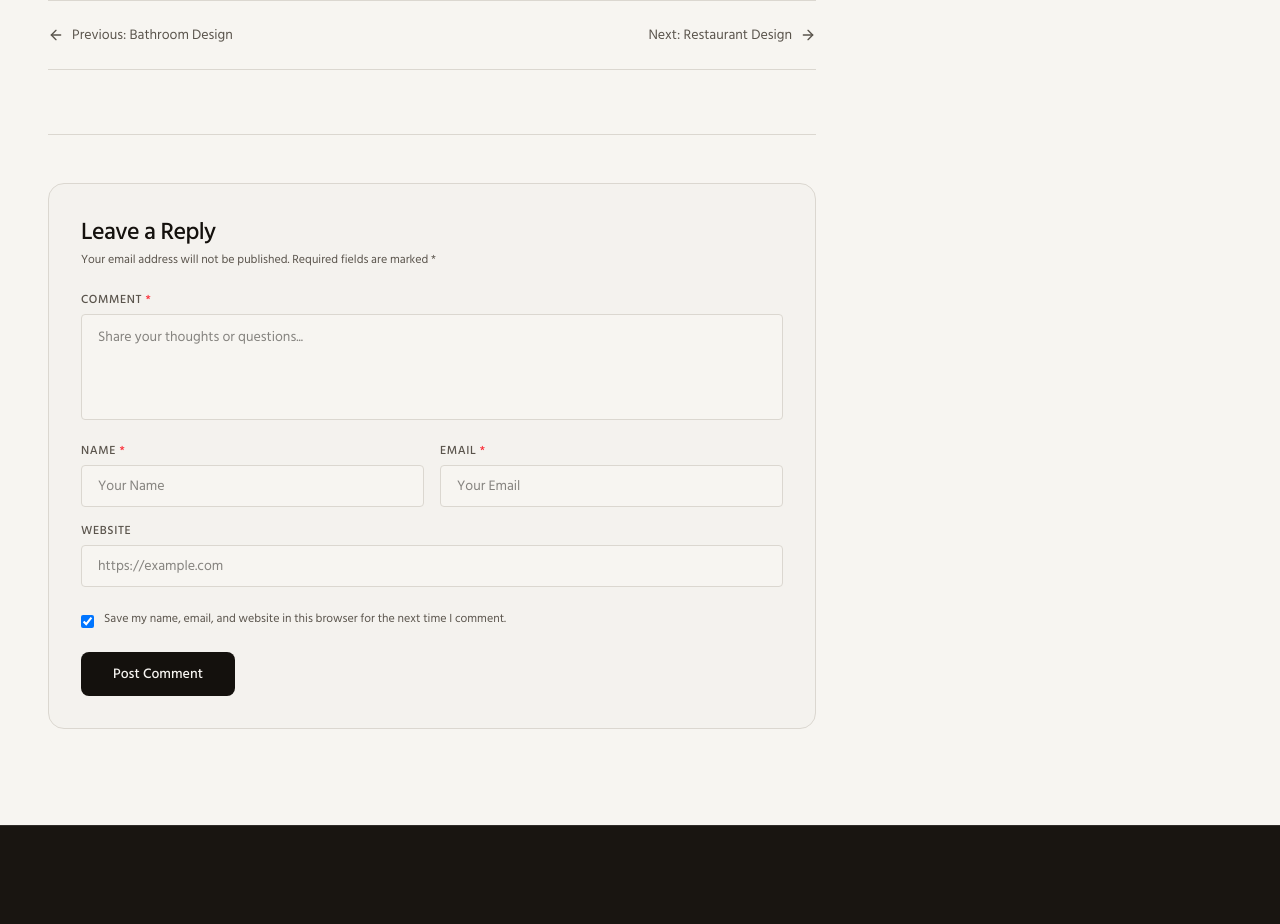
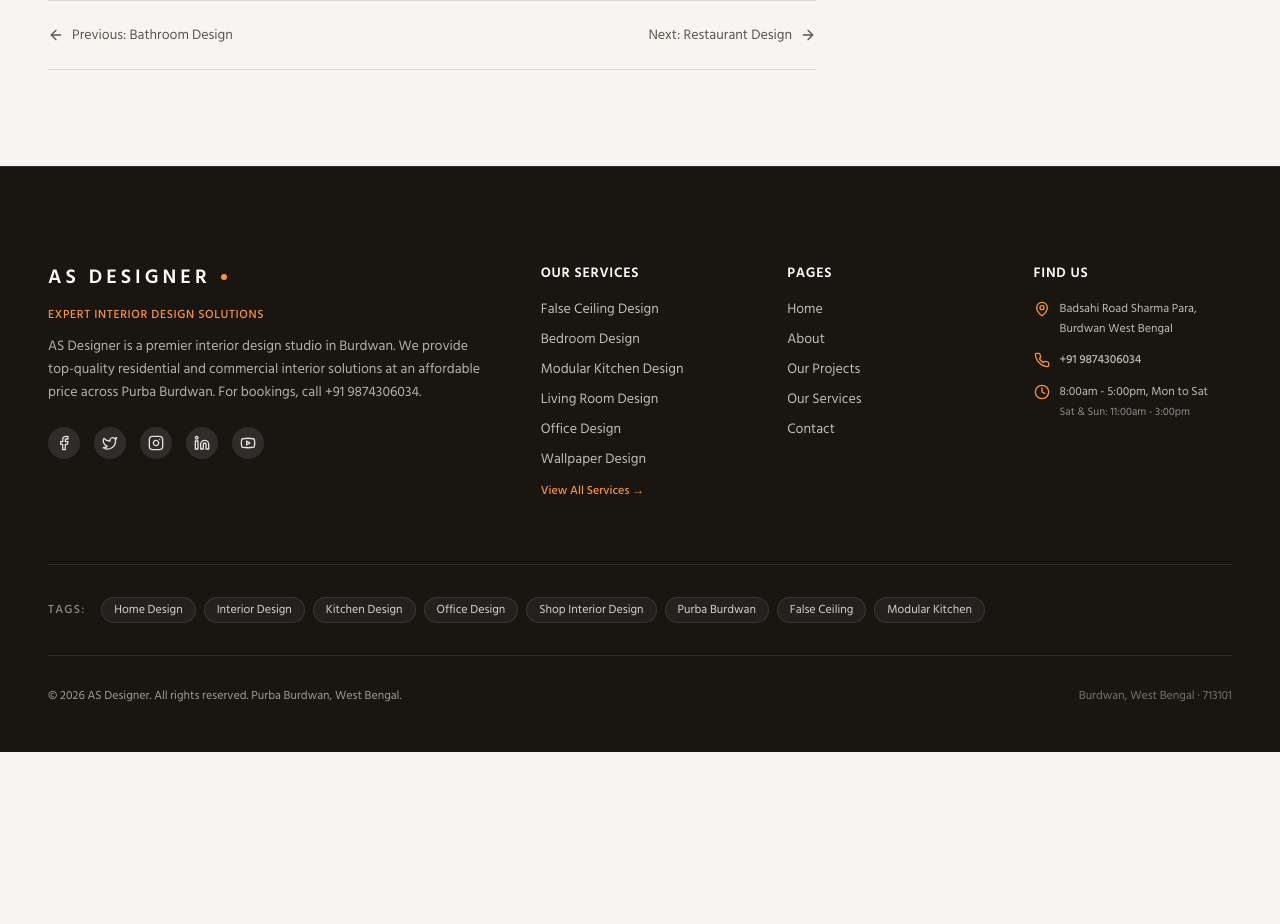
Before and after one commit to tanmayjoddar/as-designer-burdwan, a Next.js app: page /services/balcony-design in a window 1280 px wide. Shown: the part 2060-2984 px from the top of the page. After the commit the page ends 2812 px from the top, so only its background shows below. Built offline with nearby package versions, Linux system fonts and the light colour scheme.

Commit message:
Remove Leave a Reply comment section from all service detail pages

```diff
--- a/app/services/[slug]/page.tsx
+++ b/app/services/[slug]/page.tsx
@@ -40,13 +40,6 @@ export default async function ServiceDetailPage({ params }: ServicePageProps) {
   const prevService = serviceIndex > 0 ? servicesData[serviceIndex - 1] : null
   const nextService = serviceIndex < servicesData.length - 1 ? servicesData[serviceIndex + 1] : null
 
-  const initialComments: Array<{
-    id: string
-    name: string
-    date: string
-    comment: string
-  }> = []
-
   return (
     <div className="min-h-screen bg-background text-foreground">
       <Header />
@@ -54,7 +47,6 @@ export default async function ServiceDetailPage({ params }: ServicePageProps) {
         service={service}
         prevService={prevService}
         nextService={nextService}
-        initialComments={initialComments}
       />
       <Footer />
     </div>
--- a/components/comment-section.tsx
+++ /dev/null
@@ -1,228 +0,0 @@
-"use client"
-
-import { useState, useEffect } from "react"
-import { MessageSquare, User, CheckCircle } from "lucide-react"
-import { useLanguage } from "@/lib/language-context"
-
-interface CommentItem {
-  id: string
-  name: string
-  date: string
-  comment: string
-}
-
-interface CommentSectionProps {
-  postTitle: string
-  postTitleBn?: string
-  initialComments?: CommentItem[]
-}
-
-export function CommentSection({
-  postTitle,
-  postTitleBn,
-  initialComments = [],
-}: CommentSectionProps) {
-  const { lang } = useLanguage()
-  const isBn = lang === "bn"
-  const effectiveTitle = isBn && postTitleBn ? postTitleBn : postTitle
-
-  const [comments, setComments] = useState<CommentItem[]>(initialComments)
-  const [commentText, setCommentText] = useState("")
-  const [name, setName] = useState("")
-  const [email, setEmail] = useState("")
-  const [website, setWebsite] = useState("")
-  const [saveInfo, setSaveInfo] = useState(true)
-  const [submittedMessage, setSubmittedMessage] = useState(false)
-
-  useEffect(() => {
-    try {
-      const saved = localStorage.getItem("as_commenter_info")
-      if (saved) {
-        const parsed = JSON.parse(saved)
-        if (parsed.name) setName(parsed.name)
-        if (parsed.email) setEmail(parsed.email)
-        if (parsed.website) setWebsite(parsed.website)
-      }
-    } catch {
-      // ignore
-    }
-  }, [])
-
-  const handleSubmit = (e: React.FormEvent) => {
-    e.preventDefault()
-    if (!commentText.trim() || !name.trim() || !email.trim()) return
-
-    const newComment: CommentItem = {
-      id: Date.now().toString(),
-      name: name.trim(),
-      date: new Date().toLocaleDateString(isBn ? "bn-IN" : "en-US", {
-        month: "long",
-        day: "numeric",
-        year: "numeric",
-      }),
-      comment: commentText.trim(),
-    }
-
-    setComments((prev) => [...prev, newComment])
-
-    if (saveInfo) {
-      try {
-        localStorage.setItem(
-          "as_commenter_info",
-          JSON.stringify({ name: name.trim(), email: email.trim(), website: website.trim() })
-        )
-      } catch {
-        // ignore
-      }
-    }
-
-    setCommentText("")
-    setSubmittedMessage(true)
-    setTimeout(() => setSubmittedMessage(false), 5000)
-  }
-
-  return (
-    <div className="mt-16 pt-12 border-t border-border">
-      {/* Existing Comments list */}
-      {comments.length > 0 && (
-        <div className="mb-12">
-          <h3 className="text-xl font-medium tracking-tight mb-6 flex items-center gap-2">
-            <MessageSquare className="w-5 h-5 text-[rgb(251,146,60)]" />
-            <span>
-              {isBn
-                ? `“${effectiveTitle}”-এর ওপর ${comments.length}টি মন্তব্য`
-                : `${comments.length} ${comments.length === 1 ? "thought" : "thoughts"} on “${effectiveTitle}”`}
-            </span>
-          </h3>
-
-          <div className="space-y-4">
-            {comments.map((c) => (
-              <div key={c.id} className="bg-secondary/40 border border-border rounded-xl p-5">
-                <div className="flex items-center gap-3 mb-2">
-                  <div className="w-8 h-8 rounded-full bg-primary text-primary-foreground flex items-center justify-center text-xs font-semibold">
-                    {c.name.charAt(0).toUpperCase()}
-                  </div>
-                  <div>
-                    <h4 className="text-sm font-medium">{c.name}</h4>
-                    <span className="text-xs text-muted-foreground">{c.date}</span>
-                  </div>
-                </div>
-                <p className="text-sm text-foreground/80 leading-relaxed mt-2 pl-11">{c.comment}</p>
-              </div>
-            ))}
-          </div>
-        </div>
-      )}
-
-      {/* Leave a reply form */}
-      <div className="bg-secondary/20 border border-border rounded-2xl p-6 sm:p-8">
-        <h3 className="text-2xl font-medium tracking-tight">
-          {isBn ? "মন্তব্য লিখুন" : "Leave a Reply"}
-        </h3>
-        <p className="text-xs text-muted-foreground mt-1 mb-6">
-          {isBn
-            ? "আপনার ইমেল প্রকাশ করা হবে না। আবশ্যক ঘরগুলো চিহ্নিত *"
-            : "Your email address will not be published. Required fields are marked *"}
-        </p>
-
-        {submittedMessage && (
-          <div className="mb-6 p-4 rounded-xl bg-emerald-500/10 border border-emerald-500/20 text-emerald-600 text-sm flex items-center gap-2">
-            <CheckCircle className="w-4 h-4 flex-shrink-0" />
-            <span>
-              {isBn
-                ? "ধন্যবাদ! আপনার মন্তব্যটি গৃহীত হয়েছে এবং নিচে প্রদর্শিত হচ্ছে।"
-                : "Thank you! Your comment has been received and published below."}
-            </span>
-          </div>
-        )}
-
-        <form onSubmit={handleSubmit} className="space-y-4">
-          <div>
-            <label className="block text-xs font-medium uppercase tracking-wider text-muted-foreground mb-1.5">
-              {isBn ? "আপনার মন্তব্য" : "Comment"} <span className="text-red-500">*</span>
-            </label>
-            <textarea
-              required
-              rows={4}
-              value={commentText}
-              onChange={(e) => setCommentText(e.target.value)}
-              placeholder={
-                isBn
-                  ? "আপনার মতামত বা প্রশ্ন এখানে লিখুন..."
-                  : "Share your thoughts or questions..."
-              }
-              className="w-full bg-background border border-border rounded-lg px-4 py-3 text-sm focus:outline-none focus:ring-2 focus:ring-primary/20 transition-all resize-none"
-            />
-          </div>
-
-          <div className="grid sm:grid-cols-2 gap-4">
-            <div>
-              <label className="block text-xs font-medium uppercase tracking-wider text-muted-foreground mb-1.5">
-                {isBn ? "আপনার নাম" : "Name"} <span className="text-red-500">*</span>
-              </label>
-              <input
-                type="text"
-                required
-                value={name}
-                onChange={(e) => setName(e.target.value)}
-                placeholder={isBn ? "আপনার নাম" : "Your Name"}
-                className="w-full bg-background border border-border rounded-lg px-4 py-2.5 text-sm focus:outline-none focus:ring-2 focus:ring-primary/20 transition-all"
-              />
-            </div>
-
-            <div>
-              <label className="block text-xs font-medium uppercase tracking-wider text-muted-foreground mb-1.5">
-                {isBn ? "আপনার ইমেল" : "Email"} <span className="text-red-500">*</span>
-              </label>
-              <input
-                type="email"
-                required
-                value={email}
-                onChange={(e) => setEmail(e.target.value)}
-                placeholder={isBn ? "আপনার ইমেল" : "Your Email"}
-                className="w-full bg-background border border-border rounded-lg px-4 py-2.5 text-sm focus:outline-none focus:ring-2 focus:ring-primary/20 transition-all"
-              />
-            </div>
-          </div>
-
-          <div>
-            <label className="block text-xs font-medium uppercase tracking-wider text-muted-foreground mb-1.5">
-              {isBn ? "ওয়েবসাইট (ঐচ্ছিক)" : "Website"}
-            </label>
-            <input
-              type="text"
-              value={website}
-              onChange={(e) => setWebsite(e.target.value)}
-              placeholder="https://example.com"
-              className="w-full bg-background border border-border rounded-lg px-4 py-2.5 text-sm focus:outline-none focus:ring-2 focus:ring-primary/20 transition-all"
-            />
-          </div>
-
-          <div className="flex items-start gap-2.5 pt-2">
-            <input
-              type="checkbox"
-              id="save-commenter-info"
-              checked={saveInfo}
-              onChange={(e) => setSaveInfo(e.target.checked)}
-              className="mt-1 rounded border-border text-primary focus:ring-primary/20"
-            />
-            <label htmlFor="save-commenter-info" className="text-xs text-muted-foreground cursor-pointer select-none">
-              {isBn
-                ? "পরবর্তী মন্তব্যের জন্য ব্রাউজারে আমার নাম ও ইমেল সংরক্ষণ করুন।"
-                : "Save my name, email, and website in this browser for the next time I comment."}
-            </label>
-          </div>
-
-          <div className="pt-2">
-            <button
-              type="submit"
-              className="inline-flex items-center justify-center bg-foreground text-background px-8 py-3 rounded-xl text-sm font-medium hover:bg-foreground/90 transition-all cursor-pointer"
-            >
-              {isBn ? "মন্তব্য প্রকাশ করুন" : "Post Comment"}
-            </button>
-          </div>
-        </form>
-      </div>
-    </div>
-  )
-}
--- a/components/service-detail-view.tsx
+++ b/components/service-detail-view.tsx
@@ -3,7 +3,6 @@
 import Link from "next/link"
 import { useLanguage } from "@/lib/language-context"
 import { BookingForm } from "@/components/booking-form"
-import { CommentSection } from "@/components/comment-section"
 import { ServiceSidebar } from "@/components/service-sidebar"
 import type { ServiceItem } from "@/lib/site-data"
 import { siteConfig } from "@/lib/site-data"
@@ -13,7 +12,7 @@ interface ServiceDetailViewProps {
   service: ServiceItem
   prevService: ServiceItem | null
   nextService: ServiceItem | null
-  initialComments: Array<{
+  initialComments?: Array<{
     id: string
     name: string
     date: string
@@ -25,7 +24,6 @@ export function ServiceDetailView({
   service,
   prevService,
   nextService,
-  initialComments,
 }: ServiceDetailViewProps) {
   const { lang } = useLanguage()
   const isBn = lang === "bn"
@@ -362,13 +360,6 @@ export function ServiceDetailView({
                   </Link>
                 )}
               </div>
-
-              {/* Leave a reply Comment Section */}
-              <CommentSection
-                postTitle={service.title}
-                postTitleBn={service.titleBn}
-                initialComments={initialComments}
-              />
             </div>
 
             {/* Sidebar Column */}
```
